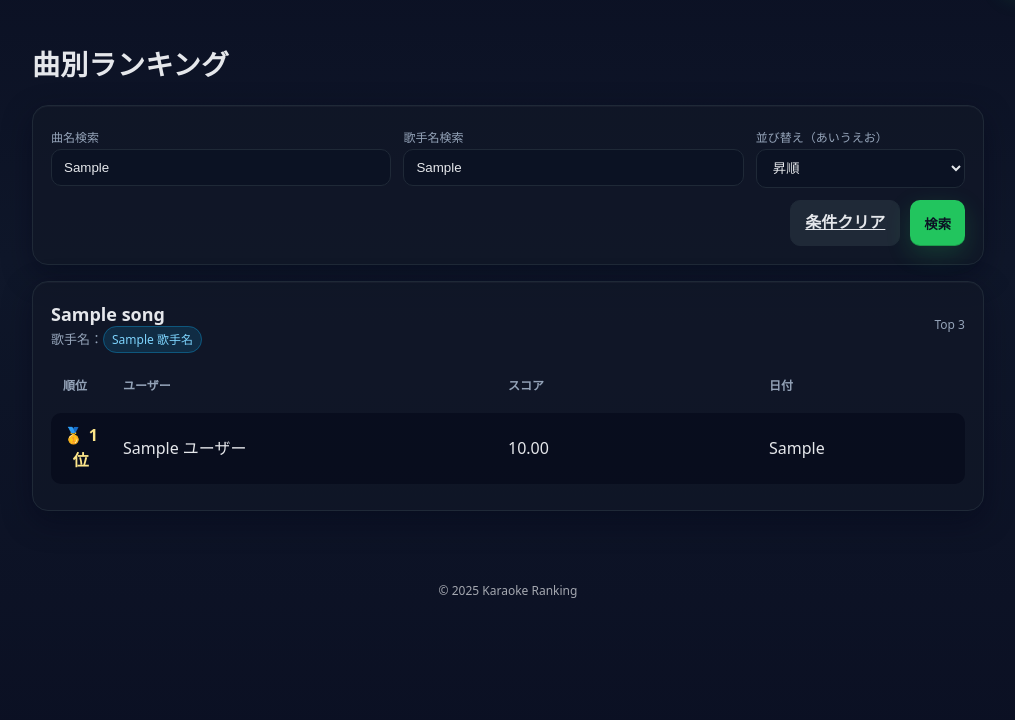
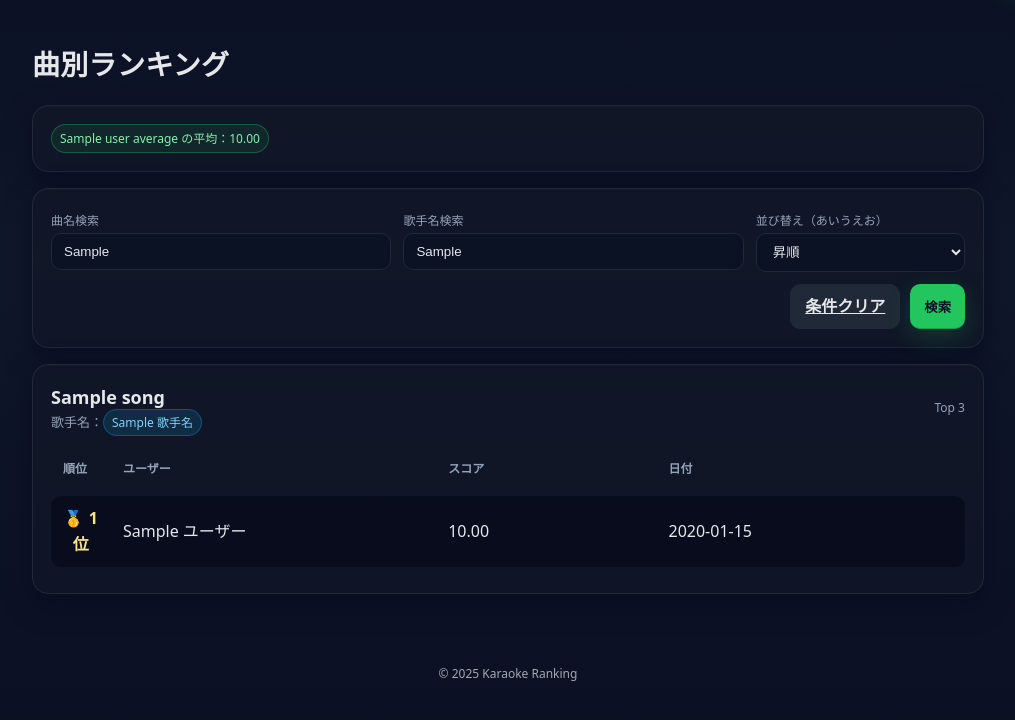
Before and after one commit to matsuriku0331/karaoke_ranking2, a Flask app: template templates/ranking.html in a window 1280 px wide. Shown: the part 62-782 px from the top of the page, without its empty margins (132-1147 px from the left). Run offline with Flask 3, Linux system fonts and the light colour scheme; the template is opened without the code that fills it: most values are stand-ins (such as "Sample title", 1, 10 or a date in 2020).

Commit message:
feat: 最高点達成日の表示/平均点カード/日付列強化（スマホ対応）

```diff
--- a/app.py
+++ b/app.py
@@ -2,34 +2,22 @@ import os
 import requests
 import pandas as pd
 import xml.etree.ElementTree as ET
-from flask import Flask, render_template, request, flash
+from flask import Flask, render_template, request
 from flask_sqlalchemy import SQLAlchemy
 from sqlalchemy import UniqueConstraint
 from sqlalchemy.exc import IntegrityError
-import locale
+from datetime import datetime
 
 # ---- Flask + DB setup ----
 app = Flask(__name__)
 
-# セッションは現状ほぼ未使用だが将来のために設定（未設定でも動作するが推奨）
-app.config["SECRET_KEY"] = os.environ.get("SECRET_KEY", "dev-secret-change-me")
-
-# Render の Postgres を使う場合は DATABASE_URL が注入される（Internal Connection 推奨）
 DATABASE_URL = os.environ.get("DATABASE_URL")
 if DATABASE_URL:
-    # 古い形式の 'postgres://' を新形式に置換
     app.config["SQLALCHEMY_DATABASE_URI"] = DATABASE_URL.replace("postgres://", "postgresql://", 1)
 else:
-    # ローカルなどで未設定なら SQLite を利用
     app.config["SQLALCHEMY_DATABASE_URI"] = "sqlite:///scores.db"
 
 app.config["SQLALCHEMY_TRACK_MODIFICATIONS"] = False
-
-# ★ 瞬断に強くする：切断検知＆自動再接続、アイドル切断対策
-app.config["SQLALCHEMY_ENGINE_OPTIONS"] = {
-    "pool_pre_ping": True,   # 死んだ接続を検知して自動再接続
-    "pool_recycle": 300,     # 5分ごとに接続をリサイクル（EOF/idle切断対策）
-}
 
 db = SQLAlchemy(app)
 
@@ -53,15 +41,12 @@ class Score(db.Model):
             "日付": self.date
         }
 
-# テーブル作成（起動時に存在しなければ作る）
 with app.app_context():
     db.create_all()
 
 # ---- Config / constants ----
 AI_SCORE_URL = "https://www.clubdam.com/app/damtomo/scoring/GetScoringAiListXML.do"
 
-# ---- Cookie は環境変数から読み込む（直書き禁止）----
-# 例：U1_SCR_CDM, U1_DAM_UID, U1_SCR_DT, U1_WM_AC, U1_WM_DM
 USER_COOKIES = {
     "まつりく": {
         "dam-uid": os.environ.get("U1_DAM_UID", ""),
@@ -71,7 +56,7 @@ USER_COOKIES = {
         "wm_ac": os.environ.get("U1_WM_AC", ""),
         "wm_dm": os.environ.get("U1_WM_DM", "")
     },
-    "えす": {
+    "ともだちA": {
         "dam-uid": os.environ.get("U2_DAM_UID", ""),
         "scr_cdm": os.environ.get("U2_SCR_CDM", ""),
         "scr_dt":  os.environ.get("U2_SCR_DT",  ""),
@@ -79,7 +64,7 @@ USER_COOKIES = {
         "wm_ac": os.environ.get("U2_WM_AC", ""),
         "wm_dm": os.environ.get("U2_WM_DM", "")
     },
-    "こんけあ": {
+    "ともだちB": {
         "dam-uid": os.environ.get("U3_DAM_UID", ""),
         "scr_cdm": os.environ.get("U3_SCR_CDM", ""),
         "scr_dt":  os.environ.get("U3_SCR_DT",  ""),
@@ -89,26 +74,9 @@ USER_COOKIES = {
     }
 }
 
-# ---- Helpers ----
-def ja_sort_key(s: str):
-    if s is None:
-        return ""
-    try:
-        locale.setlocale(locale.LC_COLLATE, 'ja_JP.UTF-8')
-        return locale.strxfrm(s)
-    except Exception:
-        return (s or "").casefold()
-
-# DAM★とも AI スコア取得（ページング対応）
+# ---- Helper: fetch DAM★とも AI scores (multi-page) ----
 def fetch_damtomo_ai_scores(username, cookies, max_pages=40):
-    """
-    username: 表示名（ユーザー）
-    cookies: dict of cookie keys required by DAM★とも
-    max_pages: 最大ページ数（デフォルト40）
-    戻り値: pandas.DataFrame with columns ["曲名","歌手名","ユーザー","スコア","日付"]
-    """
     all_scores = []
-
     for page in range(1, max_pages + 1):
         params = {
             "cdmCardNo": cookies.get("scr_cdm", ""),
@@ -116,8 +84,7 @@ def fetch_damtomo_ai_scores(username, cookies, max_pages=40):
             "detailFlg": 0
         }
         if not params["cdmCardNo"]:
-            break  # 未設定ユーザーはスキップ
-
+            break
         try:
             res = requests.get(AI_SCORE_URL, cookies=cookies, params=params, timeout=15)
             res.raise_for_status()
@@ -144,10 +111,9 @@ def fetch_damtomo_ai_scores(username, cookies, max_pages=40):
                 raw = data.text
                 if raw is None:
                     continue
-                score_val = float(raw) / 1000.0  # 例: "90000" -> 90.0
+                score_val = float(raw) / 1000.0
             except (ValueError, TypeError):
                 continue
-
             all_scores.append([song, singer, username, score_val, date_str])
 
     df = pd.DataFrame(all_scores, columns=["曲名", "歌手名", "ユーザー", "スコア", "日付"])
@@ -155,17 +121,10 @@ def fetch_damtomo_ai_scores(username, cookies, max_pages=40):
         df["日付"] = pd.to_datetime(df["日付"], errors="coerce")
     return df
 
-# DataFrame を DB に挿入（重複はスキップ）
+# ---- Helper: insert DataFrame rows into DB (skip duplicates) ----
 def insert_scores_from_df(df_new):
-    """
-    df_new: DataFrame with columns ["曲名","歌手名","ユーザー","スコア","日付"]
-    日付は datetime 型（または変換可能な文字列）であることを想定。
-    重複判定は (song, user, date) が同一ならスキップ。
-    戻り値: 挿入した行数
-    """
     if df_new.empty:
         return 0
-
     df_new = df_new.copy()
     df_new["日付"] = pd.to_datetime(df_new["日付"], errors="coerce")
     inserted = 0
@@ -196,7 +155,7 @@ def insert_scores_from_df(df_new):
             print(f"[insert] unexpected error inserting {song}/{user}/{date_val}: {e}")
     return inserted
 
-# DB → DataFrame
+# ---- Helper: read all data from DB into DataFrame ----
 def df_from_db():
     rows = db.session.query(Score).all()
     data = []
@@ -212,7 +171,7 @@ def df_from_db():
         return pd.DataFrame(columns=["曲名", "歌手名", "ユーザー", "スコア", "日付"])
     return pd.DataFrame(data)
 
-# ---- Routes（完全公開） ----
+# ---- Routes ----
 @app.route("/", methods=["GET"])
 def home():
     return render_template("home.html")
@@ -227,28 +186,40 @@ def ranking():
     # DB から読み出し
     df_all = df_from_db()
 
-    # フィルタリング（部分一致・大小文字無視）
+    # 平均点（②：全件からユーザー毎平均。最高点の平均ではない）
+    user_averages = {}
+    if not df_all.empty:
+        user_averages = df_all.groupby("ユーザー")["スコア"].mean().round(2).to_dict()
+
+    # フィルタリング（部分一致）
     if song_query:
         df_all = df_all[df_all["曲名"].fillna("").str.contains(song_query, case=False, na=False)]
     if singer_query:
         df_all = df_all[df_all["歌手名"].fillna("").str.contains(singer_query, case=False, na=False)]
 
-    # 曲名でソート（日本語対応を試みる）
+    # 曲名でソート（単純ソート。雰囲気保持のため詳細なコラテーションは未変更）
+    df_all = df_all.sort_values("曲名", ascending=(sort_order == "asc")) if not df_all.empty else df_all
+
+    # ③：曲×ユーザーで「最高点の “達成時” の行」を抽出
+    # スコア降順・日付昇順（同点なら最初に達成した日）で並べ、グループ先頭を採用
+    best_rows = pd.DataFrame(columns=["曲名", "ユーザー", "歌手名", "スコア", "日付"])
     if not df_all.empty:
-        ascending = (sort_order == "asc")
-        df_all = df_all.sort_values("曲名", key=lambda s: s.map(ja_sort_key), ascending=ascending)
+        ordered = df_all.sort_values(["スコア", "日付"], ascending=[False, True])
+        # first() で各 (曲名, ユーザー) の最上位行を選ぶ
+        best_rows = (
+            ordered.groupby(["曲名", "ユーザー"], as_index=False)
+                   .first()[["曲名", "ユーザー", "歌手名", "スコア", "日付"]]
+        )
 
-    # 曲ごと・ユーザーごとの最高得点 → 各曲Top3
+    # 曲ごとに Top3（ユーザー被りなしは best_rows の時点で満たされている）
     ranking_data = {}
-    if not df_all.empty:
-        best_scores = df_all.groupby(["曲名", "ユーザー"], as_index=False).agg(
-            {"歌手名": "first", "スコア": "max", "日付": "max"}
-        )
-        for song, group in best_scores.groupby("曲名"):
+    if not best_rows.empty:
+        for song, group in best_rows.groupby("曲名"):
             ranking_data[song] = group.sort_values("スコア", ascending=False).head(3).to_dict(orient="records")
 
     return render_template("ranking.html",
                            ranking_data=ranking_data,
+                           user_averages=user_averages,
                            song_query=song_query,
                            singer_query=singer_query,
                            sort_order=sort_order)
@@ -261,7 +232,6 @@ def update_ranking():
     sort_order = request.form.get("sort", "asc")
 
     total_inserted = 0
-    # 全ユーザー分を取得して DB に挿入（未設定ユーザーは自動スキップ）
     for user, cookies in USER_COOKIES.items():
         if not cookies.get("scr_cdm"):
             continue
@@ -271,25 +241,39 @@ def update_ranking():
             total_inserted += inserted
             print(f"[update] {user}: inserted {inserted} rows")
 
-    # 更新後に DB から読み直してランキング作成
+    # 更新後ランキング作成も ranking() と同様の手順
     df_all = df_from_db()
+
+    user_averages = {}
+    if not df_all.empty:
+        user_averages = df_all.groupby("ユーザー")["スコア"].mean().round(2).to_dict()
+
+    if song_query:
+        df_all = df_all[df_all["曲名"].fillna("").str.contains(song_query, case=False, na=False)]
+    if singer_query:
+        df_all = df_all[df_all["歌手名"].fillna("").str.contains(singer_query, case=False, na=False)]
+    df_all = df_all.sort_values("曲名", ascending=(sort_order == "asc")) if not df_all.empty else df_all
+
+    best_rows = pd.DataFrame(columns=["曲名", "ユーザー", "歌手名", "スコア", "日付"])
+    if not df_all.empty:
+        ordered = df_all.sort_values(["スコア", "日付"], ascending=[False, True])
+        best_rows = (
+            ordered.groupby(["曲名", "ユーザー"], as_index=False)
+                   .first()[["曲名", "ユーザー", "歌手名", "スコア", "日付"]]
+        )
+
     ranking_data = {}
-    if not df_all.empty:
-        best_scores = df_all.groupby(["曲名", "ユーザー"], as_index=False).agg(
-            {"歌手名": "first", "スコア": "max", "日付": "max"}
-        )
-        for song, group in best_scores.groupby("曲名"):
+    if not best_rows.empty:
+        for song, group in best_rows.groupby("曲名"):
             ranking_data[song] = group.sort_values("スコア", ascending=False).head(3).to_dict(orient="records")
 
-    flash(f"新規 {total_inserted} 件を取り込みました", 'info')
     return render_template("ranking.html",
                            ranking_data=ranking_data,
+                           user_averages=user_averages,
                            song_query=song_query,
                            singer_query=singer_query,
                            sort_order=sort_order)
 
-# ---- 起動（Render 対応） ----
 if __name__ == "__main__":
     port = int(os.environ.get("PORT", 5000))
-    # ローカル実行用（Render では gunicorn を使用）
     app.run(host="0.0.0.0", port=port, debug=False)
--- a/templates/ranking.html
+++ b/templates/ranking.html
@@ -1,7 +1,17 @@
 {% extends "base.html" %}
 {% block title %}曲別ランキング | 根性カラオキランキング{% endblock %}
 
-{# ヘッダの更新ボタンに検索条件を引き継ぐ hidden を差し込む #}
+{% block head %}
+  <style>
+    /* 日付列をやや広げ、モバイルでは横スクロール可能にする */
+    .table-wrap{overflow-x:auto}
+    .col-date{min-width: 140px;} /* ここを広げる：必要なら 160px までOK */
+    @media (max-width:720px){
+      .col-date{min-width: 160px;}
+    }
+  </style>
+{% endblock %}
+
 {% block update_hidden %}
   <input type="hidden" name="song" value="{{ song_query }}">
   <input type="hidden" name="singer" value="{{ singer_query }}">
@@ -10,6 +20,19 @@
 
 {% block content %}
   <div class="h1">曲別ランキング</div>
+
+  {# ②：ユーザー平均点の表示（最高点平均でなく全データ平均） #}
+  {% if user_averages %}
+    <div class="card" style="margin-bottom:16px">
+      <div class="row" style="gap:12px; flex-wrap:wrap">
+        {% for uname, avg in user_averages.items() %}
+          <div class="chip" style="background:rgba(34,197,94,.1); border-color:rgba(34,197,94,.35); color:#86efac;">
+            {{ uname }} の平均：{{ '%.2f'|format(avg) }}
+          </div>
+        {% endfor %}
+      </div>
+    </div>
+  {% endif %}
 
   <!-- 検索フォーム -->
   <form class="card" method="get" action="{{ url_for('ranking') }}" style="margin-bottom:16px">
@@ -49,13 +72,14 @@
           <div class="muted" style="font-size:12px">Top 3</div>
         </div>
 
+        <div class="table-wrap">
           <table>
             <thead>
               <tr>
                 <th style="width:60px">順位</th>
                 <th style="min-width:140px">ユーザー</th>
                 <th style="min-width:100px">スコア</th>
-              <th>日付</th>
+                <th class="col-date">日付</th>
               </tr>
             </thead>
             <tbody>
@@ -69,14 +93,16 @@
                   <td>{{ record["ユーザー"] }}</td>
                   <td>{{ '%.2f'|format(record["スコア"]) }}</td>
                   <td>
-                  {# pandas→datetimeのまま渡ってくるのでそのまま表示。必要なら↓のように整形 #}
-                  {{ record["日付"] }}
-                  {# 例: {{ record["日付"].strftime('%Y-%m-%d %H:%M') if record["日付"] }} #}
+                    {# ①：日付は YYYY-MM-DD のみ表示（DBには時間も保持） #}
+                    {% if record["日付"] %}
+                      {{ record["日付"].strftime('%Y-%m-%d') }}
+                    {% endif %}
                   </td>
                 </tr>
               {% endfor %}
             </tbody>
           </table>
+        </div>
       </div>
     {% endfor %}
   {% else %}
```
Lines whose indentation alone changed are shown as unchanged.
